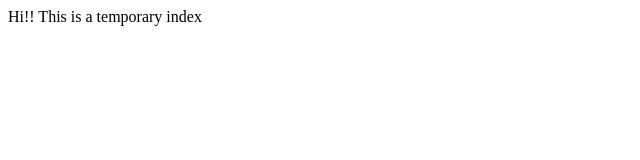
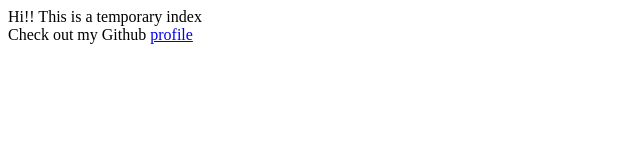
Before and after one commit to GabiK65/gabik65.github.io, a plain HTML site: page index.html in a window 1280 px wide. Shown: the whole page, without its empty margins (0-640 px from the left). Drawn offline with Linux system fonts and the light colour scheme.

Commit message:
Update index.html

```diff
--- a/index.html
+++ b/index.html
@@ -4,6 +4,7 @@
 </head>
 <body>
 Hi!!
-  This is a temporary index
+  This is a temporary index </br>
+  Check out my Github <a href=github.com/GabiK65>profile</a> </br>
 </body>
 </html>
```
